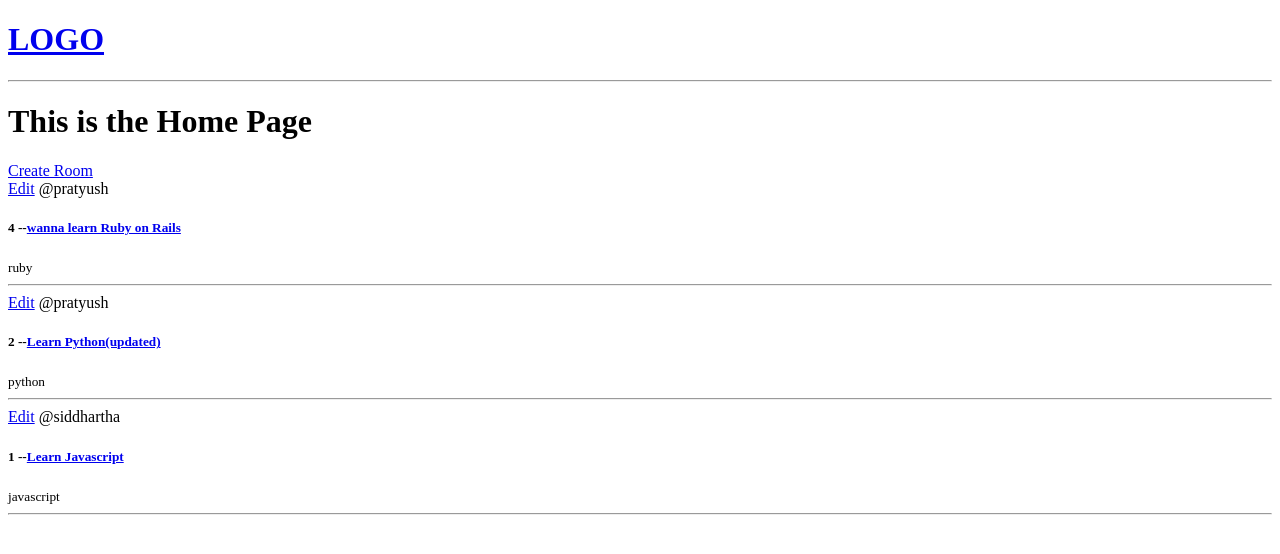
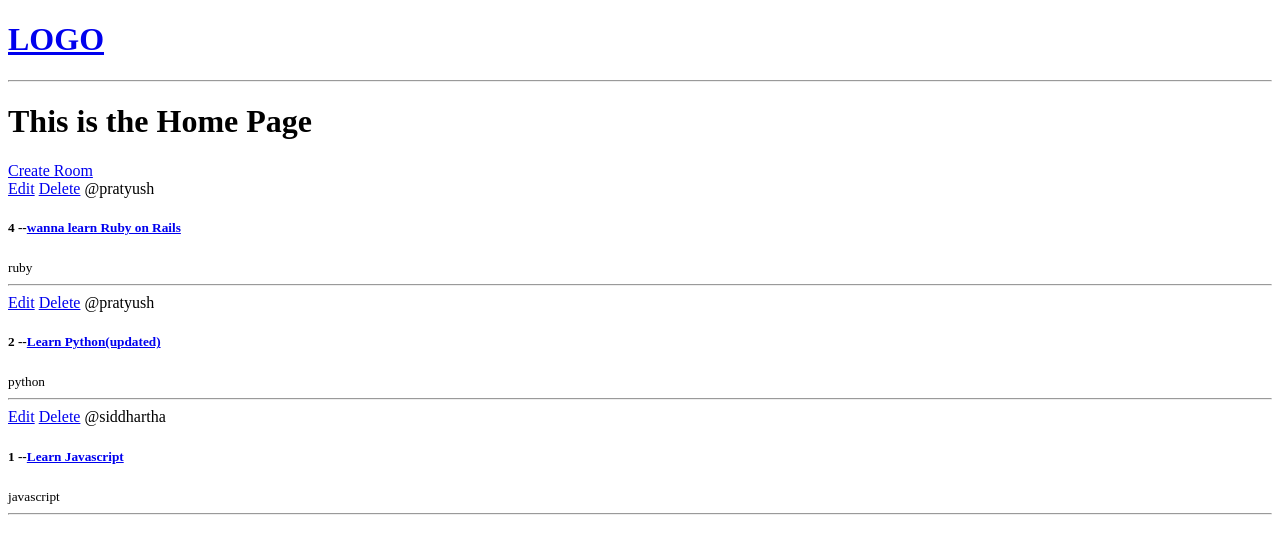
Before and after one commit to siddhartha-p/StudyBud, a Django app: page / in a window 1280 px wide. Shown: the top 554 px of the page. Run offline with Django 4.2, Linux system fonts and the light colour scheme; data comes from the database, SQL or seed files in the repository; both versions use the stored data as it was after the commit.

Commit message:
added delete

```diff
--- a/base/templates/base/home.html
+++ b/base/templates/base/home.html
@@ -10,6 +10,8 @@
         {% for room in rooms %}
         <div>
             <a href="{% url 'update-room' room.id %}">Edit</a>
+            <a href="{% url 'delete-room' room.id %}">Delete</a>
+
             <span>@{{room.host.username}}</span>
             <h5>{{room.id}} --<a href="{% url 'room' room.id %}">{{room.name}}</a></h5>
             <small>{{room.topic.name}}</small>
--- a/base/urls.py
+++ b/base/urls.py
@@ -5,5 +5,6 @@ urlpatterns=[
     path('',views.home,name="home"),
     path('room/<str:pk>/',views.room,name="room"),
     path('create-room/',views.createRoom,name="create-room"),
-    path('update-room/<str:pk>/',views.updateRoom,name="update-room")
+    path('update-room/<str:pk>/',views.updateRoom,name="update-room"),
+    path('delete-room/<str:pk>/',views.deleteRoom,name="delete-room")
 ]
--- a/base/views.py
+++ b/base/views.py
@@ -42,3 +42,10 @@ def updateRoom(request,pk):
 
     context={'form':form}
     return render(request,'base/room_form.html',context)
+
+def deleteRoom(request,pk):
+    room=Room.objects.get(id=pk)
+    if request.method=='POST':
+        room.delete()
+        return redirect('home')
+    return render(request,'base/delete.html',{'obj':room})
```
Also changed, not shown: base/templates/base/delete.html (added, +15 -0 lines), db.sqlite3.
